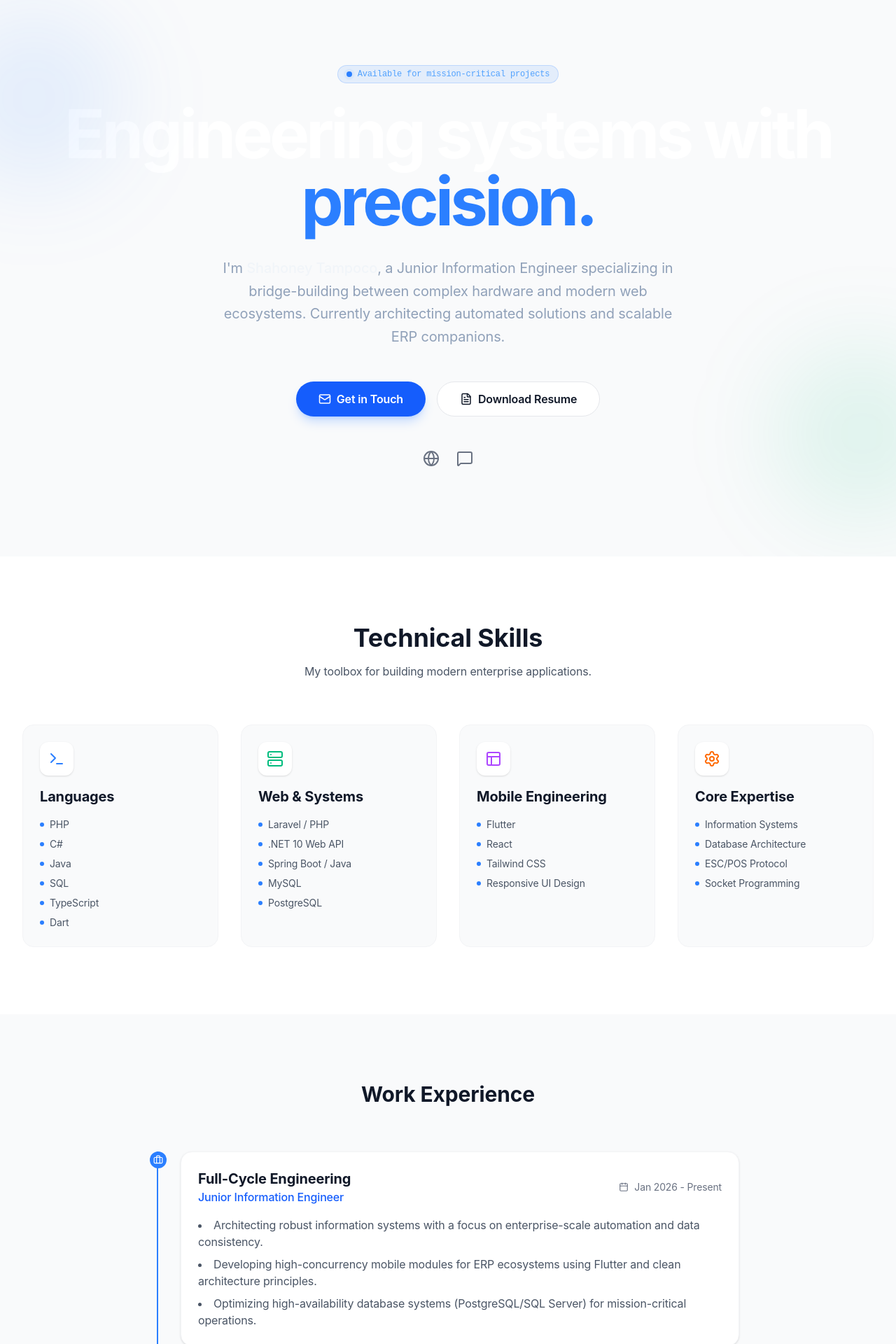
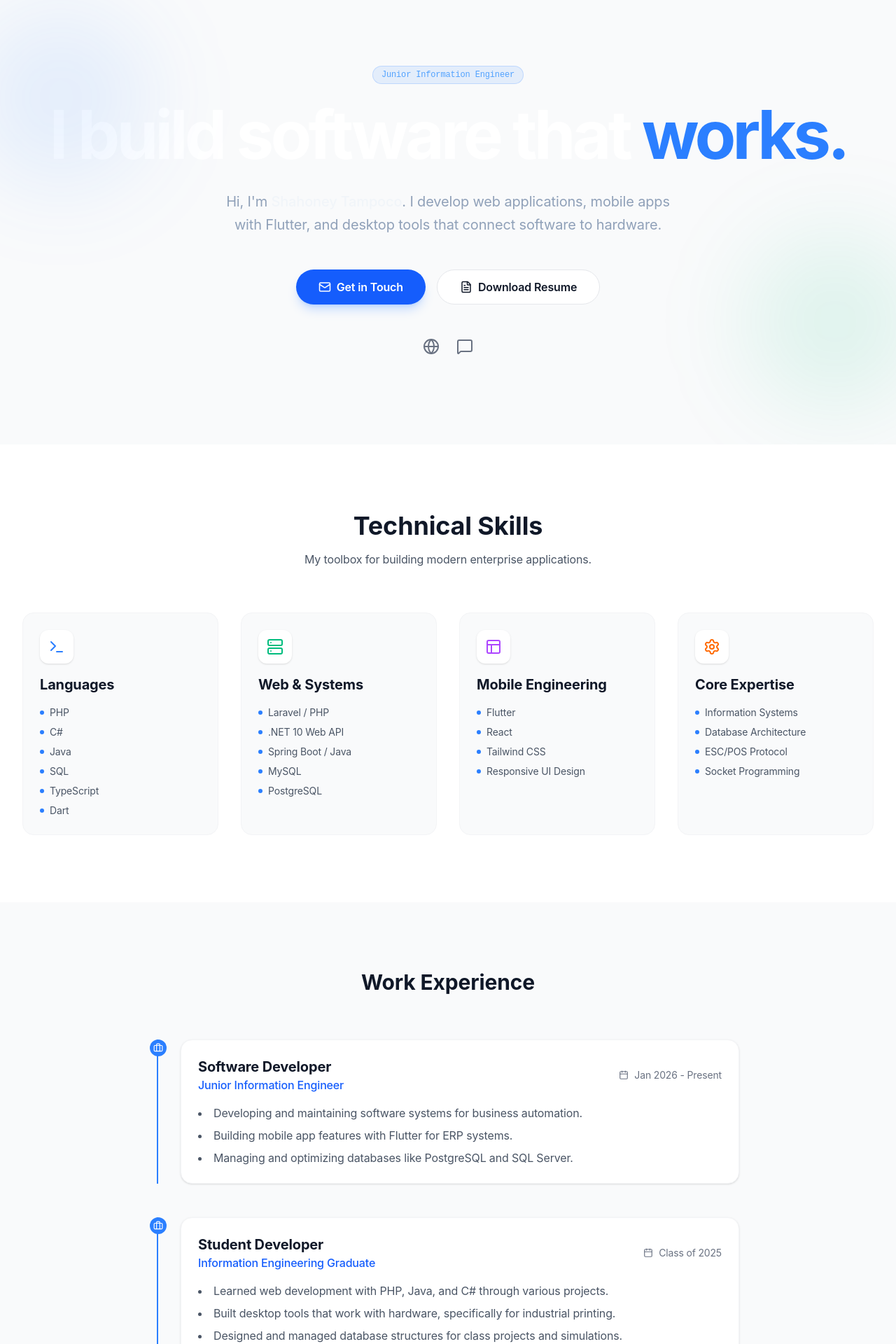
Before and after one commit to shahoneyatampoco/dev-sha, a React (Vite) app: page / in a window 1280 px wide. Shown: the part 100-2020 px from the top of the page at 70% size. Built offline with nearby package versions, Linux system fonts and the light colour scheme.

Commit message:
Simplify wording for a more realistic and direct tone

```diff
--- a/src/components/Experience.tsx
+++ b/src/components/Experience.tsx
@@ -4,22 +4,22 @@ const Experience: React.FC = () => {
   const experiences = [
     {
       company: 'Junior Information Engineer',
-      role: 'Full-Cycle Engineering',
+      role: 'Software Developer',
       period: 'Jan 2026 - Present',
       description: [
-        'Architecting robust information systems with a focus on enterprise-scale automation and data consistency.',
-        'Developing high-concurrency mobile modules for ERP ecosystems using Flutter and clean architecture principles.',
-        'Optimizing high-availability database systems (PostgreSQL/SQL Server) for mission-critical operations.',
+        'Developing and maintaining software systems for business automation.',
+        'Building mobile app features with Flutter for ERP systems.',
+        'Managing and optimizing databases like PostgreSQL and SQL Server.',
       ],
     },
     {
       company: 'Information Engineering Graduate',
-      role: 'Foundational Systems Design',
+      role: 'Student Developer',
       period: 'Class of 2025',
       description: [
-        'Mastered full-stack engineering with PHP (Laravel), Java (Spring), and .NET 10 during intensive project cycles.',
-        'Engineered hardware-integrated desktop services for industrial environments, solving real-world latency and reliability issues.',
-        'Implemented end-to-end data security and relational integrity in student-led enterprise simulations.',
+        'Learned web development with PHP, Java, and C# through various projects.',
+        'Built desktop tools that work with hardware, specifically for industrial printing.',
+        'Designed and managed database structures for class projects and simulations.',
       ],
     },
   ];
--- a/src/components/Hero.tsx
+++ b/src/components/Hero.tsx
@@ -15,20 +15,15 @@ const Hero: React.FC = () => {
           transition={{ duration: 0.5 }}
         >
           <div className="inline-flex items-center gap-2 px-3 py-1 rounded-full bg-blue-500/10 border border-blue-500/20 text-blue-400 text-xs font-mono mb-6">
-            <span className="relative flex h-2 w-2">
-              <span className="animate-ping absolute inline-flex h-full w-full rounded-full bg-blue-400 opacity-75"></span>
-              <span className="relative inline-flex rounded-full h-2 w-2 bg-blue-500"></span>
-            </span>
-            Available for mission-critical projects
+            Junior Information Engineer
           </div>
 
           <h1 className="text-6xl md:text-8xl font-bold tracking-tighter text-white mb-8">
-            Engineering systems with <span className="text-blue-500">precision.</span>
+            I build software that <span className="text-blue-500">works.</span>
           </h1>
 
           <p className="max-w-2xl mx-auto text-lg md:text-xl text-slate-400 mb-12 leading-relaxed">
-            I'm <span className="text-slate-100 font-medium">Shahoney Tampoco</span>, a Junior Information Engineer specializing in bridge-building between complex hardware and modern web ecosystems.
-            Currently architecting automated solutions and scalable ERP companions.
+            Hi, I'm <span className="text-slate-100 font-medium">Shahoney Tampoco</span>. I develop web applications, mobile apps with Flutter, and desktop tools that connect software to hardware.
           </p>
         </motion.div>
 
--- a/src/components/Projects.tsx
+++ b/src/components/Projects.tsx
@@ -5,24 +5,24 @@ const Projects: React.FC = () => {
   const projects = [
     {
       title: 'Uniti ERP Companion',
-      description: 'Architected a mission-critical mobile ERP suite optimizing workforce efficiency. Engineered complex modules for real-time logistics, biometric attendance, and secure document digitization.',
-      tags: ['Flutter', 'Clean Architecture', 'Real-time Systems'],
+      description: 'A mobile app for business management. I built features for tracking attendance, scanning documents, and managing shipments to help teams work better.',
+      tags: ['Flutter', 'Mobile', 'ERP'],
       image: 'https://images.unsplash.com/photo-1551288049-bebda4e38f71?auto=format&fit=crop&q=80&w=1000',
       github: '#',
       demo: '#',
     },
     {
       title: 'AutoPrinting Enterprise',
-      description: 'Solved critical industrial bottlenecks by engineering a resilient C# service for automated network printing. Implemented robust TCP/IP polling and fail-safe queue management for high-volume environments.',
-      tags: ['C#', '.NET', 'Socket Programming', 'Automation'],
+      description: 'A desktop tool that automatically prints sales orders to network printers. It manages the print queue and ensures orders are printed reliably.',
+      tags: ['C#', '.NET', 'Desktop'],
       image: 'https://images.unsplash.com/photo-1563986768609-322da13575f3?auto=format&fit=crop&q=80&w=1000',
       github: '#',
       demo: '#',
     },
     {
-      title: 'Engineering Operations Hub',
-      description: 'Designed a unified internal tool for hardware/software lifecycle monitoring. Bridged the gap between low-level system logs and actionable management insights.',
-      tags: ['Full-Stack', 'Database Design', 'System Monitoring'],
+      title: 'Operations Dashboard',
+      description: 'A simple dashboard to monitor local projects and system status. It provides a quick way to see how different parts of a system are performing.',
+      tags: ['Web', 'SQL', 'React'],
       image: 'https://images.unsplash.com/photo-1540350394557-8d14678e7f91?auto=format&fit=crop&q=80&w=1000',
       github: '#',
       demo: '#',
```
